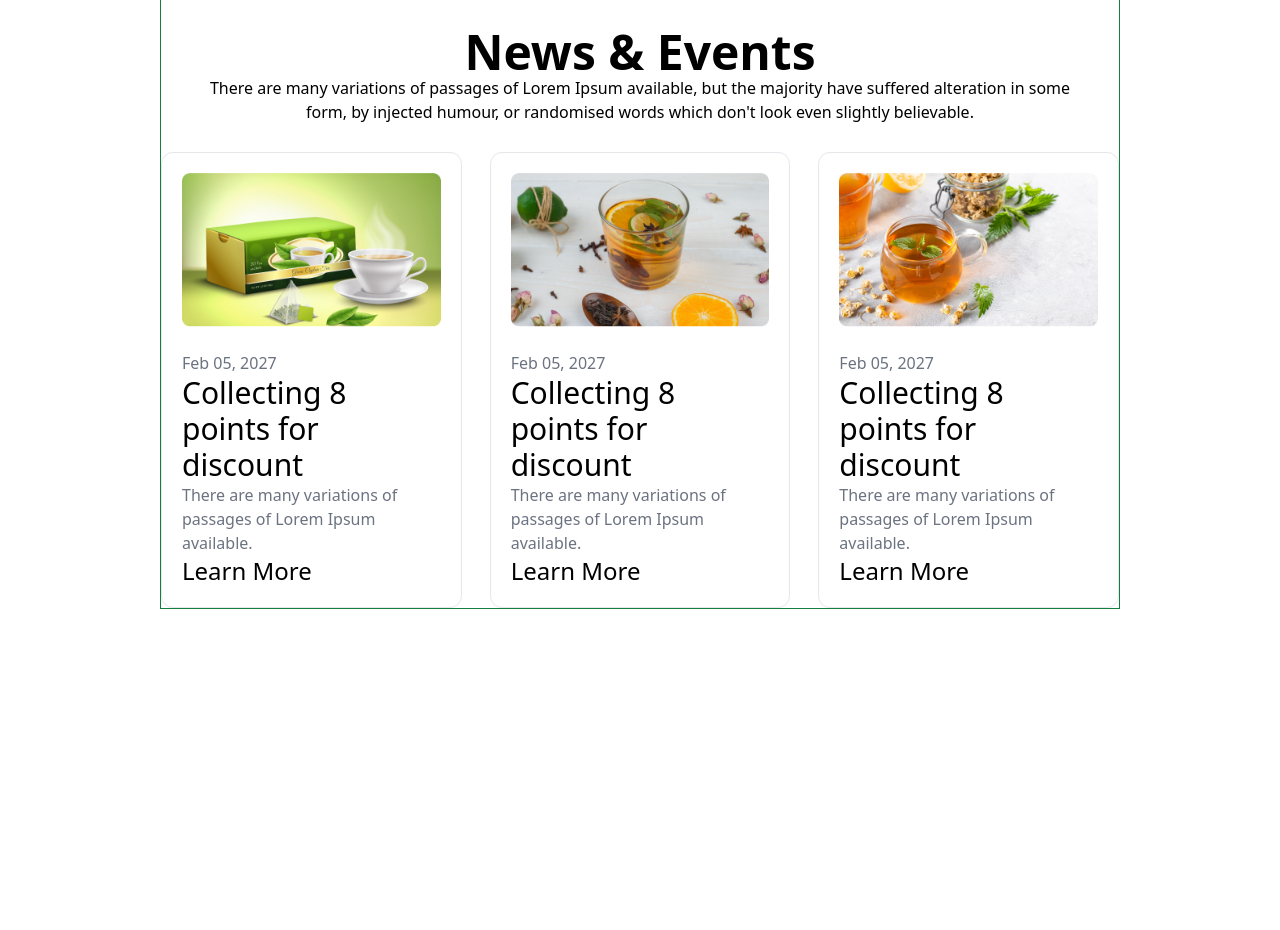
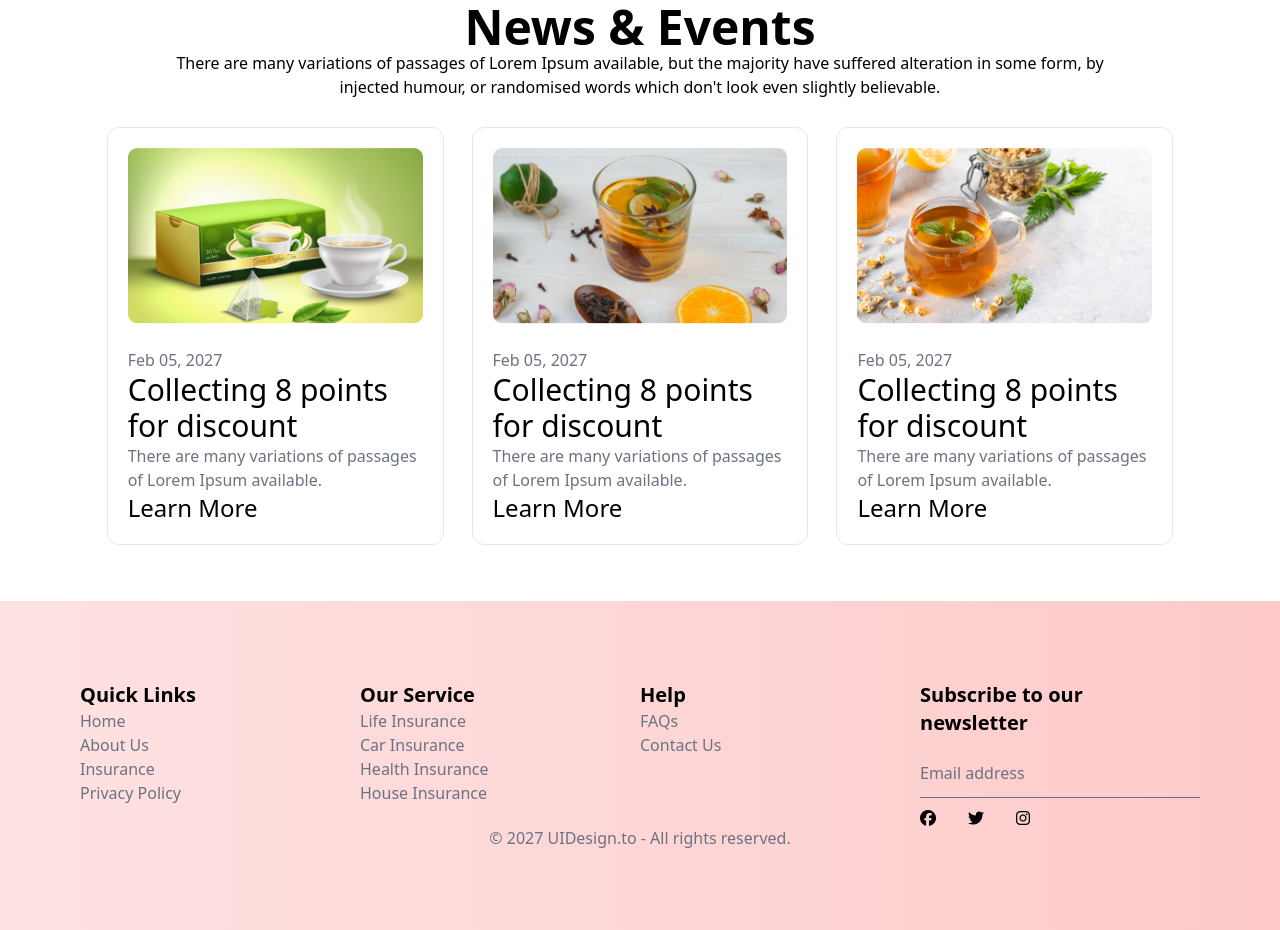
Before and after one commit to mdopi2024/tea-shope, a plain HTML site: page index.html in a window 1280 px wide. Shown: the part 1529-2459 px from the top of the page. Before the commit the page ends 2194 px from the top, so only its background shows below. Drawn offline with nearby package versions, Linux system fonts and the light colour scheme.

Commit message:
tea shope project done

```diff
--- a/index.html
+++ b/index.html
@@ -42,7 +42,7 @@
      </div>
 
     </header>
-    <main class="w-9/12 border border-green-700 mx-auto my-14">
+    <main class="w-10/12  mx-auto my-14">
 
         <!-- our feature section start here -->
          <section>
@@ -161,5 +161,55 @@
           </section>
 
     </main>
+    <footer class="bg-gradient-to-r from-red-100 to-red-200 flex flex-col p-10 sm:p-10 md:p-20">
+        <!-- footer first two  -->
+       <div class="grid grid-cols-2 sm:grid-cols-2 md:grid-cols-4    ">
+         <!-- quick link 1 -->
+          <div>
+            <h1 class="text-xl font-bold">Quick Links</h1>
+            <p class="text-gray-500">
+                Home
+            </p>
+            <p class="text-gray-500">
+                About Us
+            </p>
+            <p class="text-gray-500">
+                Insurance
+            </p>
+            <p class="text-gray-500">
+                Privacy Policy
+            </p>
+          </div>
+          <!-- our service 2 -->
+           <div>
+            <h1 class="text-xl font-bold">Our Service</h1>
+            <p class="text-gray-500">Life Insurance</p>
+            <p class="text-gray-500">Car Insurance</p>
+            <p class="text-gray-500">Health Insurance</p>
+            <p class="text-gray-500">House Insurance</p>
+           </div>
+           <!-- helpl 3 -->
+           <div >
+            <h1 class="text-xl font-bold">Help</h1>
+            <p class="text-gray-500">FAQs</p>
+            <p class="text-gray-500">Contact Us</p>
+
+           </div>
+           <!--  subcribe our-->
+           <div>
+            <h1 class="text-xl font-bold">Subscribe to our <br>newsletter</h1> <br>
+            <p class="text-gray-500">Email address</p>
+            <hr class="border-gray-500 my-3">
+            <!-- icon -->
+             <div class="flex gap-8">
+                <i class="fa-brands fa-facebook"></i>
+                <i class="fa-brands fa-twitter"></i>
+                <i class="fa-brands fa-instagram"></i>
+             </div>
+
+           </div>
+       </div>
+       <h1 class="text-gray-500 mx-auto">© 2027 UIDesign.to - All rights reserved.</h1>
+    </footer>
 </body>
 </html>
```
